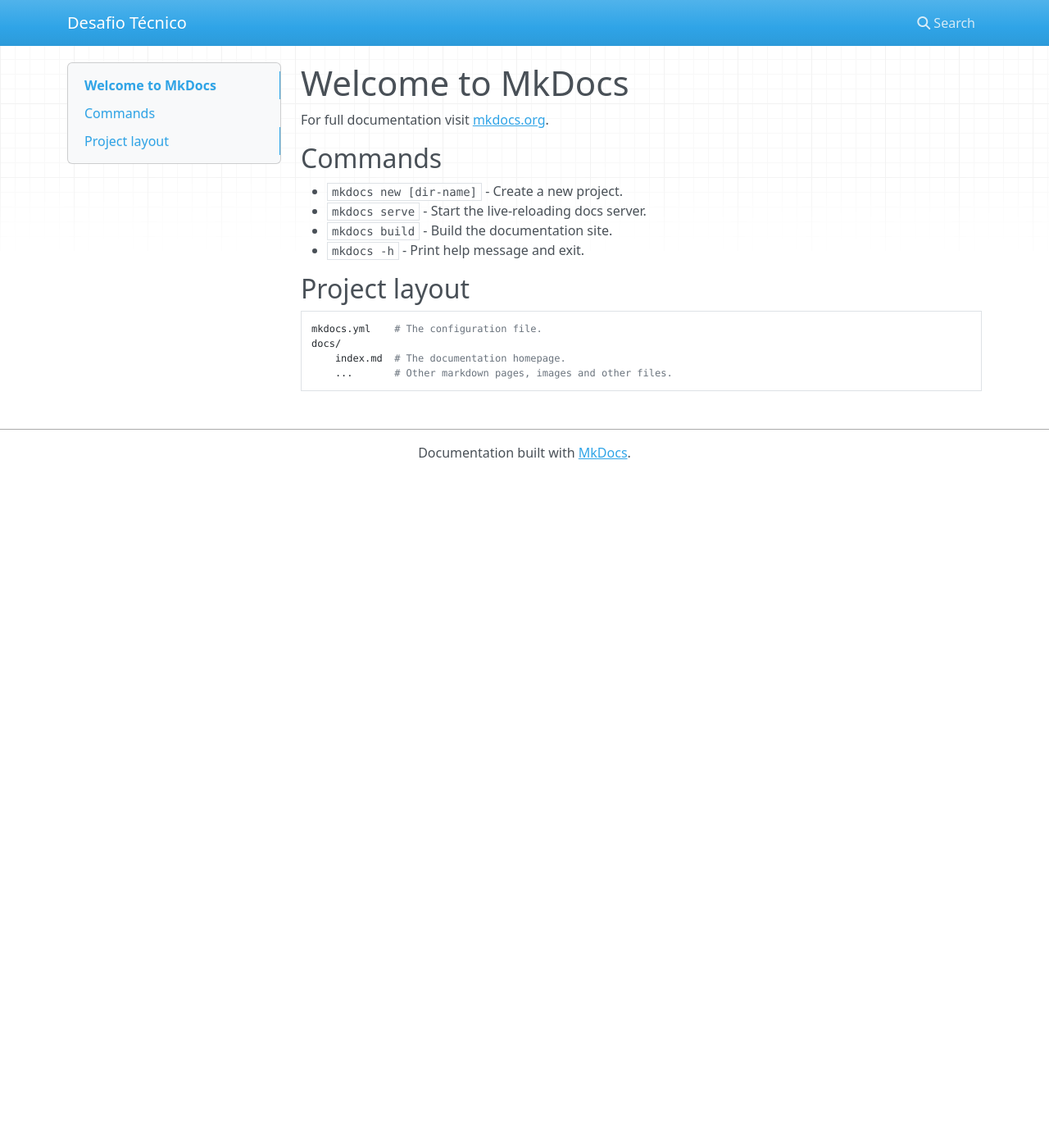
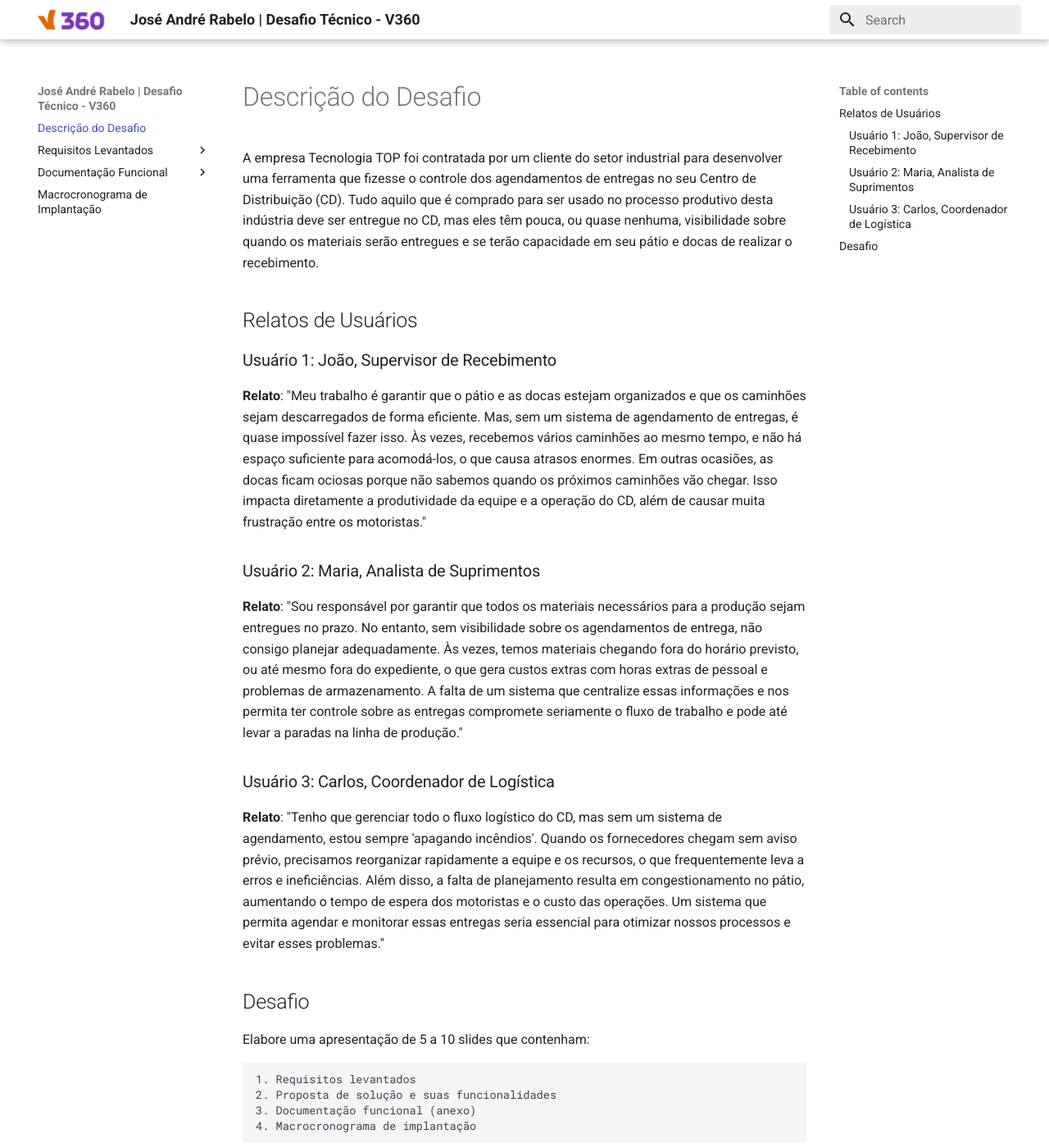
Before and after one commit to joseandre25/desafio-v360-2024, an MkDocs documentation site: the page built from docs/index.md, in a window 1280 px wide and 1400 px high. Shown: the whole window at 82% size. Built offline with MkDocs 1.6.1 and Material for MkDocs 9.7.7, drawn with Linux system fonts in a browser that asks for light colours; nearby versions of some CDN libraries; some of the changed text lies outside the part shown.

Commit message:
estrutura da documentação e descrição do desafio

```diff
--- a/docs/index.md
+++ b/docs/index.md
@@ -1,17 +1,26 @@
-# Welcome to MkDocs
+# Descrição do Desafio
 
-For full documentation visit [mkdocs.org](https://www.mkdocs.org).
+A empresa Tecnologia TOP foi contratada por um cliente do setor industrial para desenvolver uma ferramenta que fizesse o controle dos agendamentos de entregas no seu Centro de Distribuição (CD). Tudo aquilo que é comprado para ser usado no processo produtivo desta indústria deve ser entregue no CD, mas eles têm pouca, ou quase nenhuma, visibilidade sobre quando os materiais serão entregues e se terão capacidade em seu pátio e docas de realizar o recebimento.
 
-## Commands
+## Relatos de Usuários
 
-* `mkdocs new [dir-name]` - Create a new project.
-* `mkdocs serve` - Start the live-reloading docs server.
-* `mkdocs build` - Build the documentation site.
-* `mkdocs -h` - Print help message and exit.
+### Usuário 1: João, Supervisor de Recebimento
 
-## Project layout
+**Relato**: "Meu trabalho é garantir que o pátio e as docas estejam organizados e que os caminhões sejam descarregados de forma eficiente. Mas, sem um sistema de agendamento de entregas, é quase impossível fazer isso. Às vezes, recebemos vários caminhões ao mesmo tempo, e não há espaço suficiente para acomodá-los, o que causa atrasos enormes. Em outras ocasiões, as docas ficam ociosas porque não sabemos quando os próximos caminhões vão chegar. Isso impacta diretamente a produtividade da equipe e a operação do CD, além de causar muita frustração entre os motoristas."
 
-    mkdocs.yml    # The configuration file.
-    docs/
-        index.md  # The documentation homepage.
-        ...       # Other markdown pages, images and other files.
+### Usuário 2: Maria, Analista de Suprimentos
+
+**Relato**: "Sou responsável por garantir que todos os materiais necessários para a produção sejam entregues no prazo. No entanto, sem visibilidade sobre os agendamentos de entrega, não consigo planejar adequadamente. Às vezes, temos materiais chegando fora do horário previsto, ou até mesmo fora do expediente, o que gera custos extras com horas extras de pessoal e problemas de armazenamento. A falta de um sistema que centralize essas informações e nos permita ter controle sobre as entregas compromete seriamente o fluxo de trabalho e pode até levar a paradas na linha de produção."
+
+### Usuário 3: Carlos, Coordenador de Logística
+
+**Relato**: "Tenho que gerenciar todo o fluxo logístico do CD, mas sem um sistema de agendamento, estou sempre 'apagando incêndios'. Quando os fornecedores chegam sem aviso prévio, precisamos reorganizar rapidamente a equipe e os recursos, o que frequentemente leva a erros e ineficiências. Além disso, a falta de planejamento resulta em congestionamento no pátio, aumentando o tempo de espera dos motoristas e o custo das operações. Um sistema que permita agendar e monitorar essas entregas seria essencial para otimizar nossos processos e evitar esses problemas."
+
+## Desafio
+
+Elabore uma apresentação de 5 a 10 slides que contenham:
+
+    1. Requisitos levantados
+    2. Proposta de solução e suas funcionalidades
+    3. Documentação funcional (anexo)
+    4. Macrocronograma de implantação
--- /dev/null
+++ b/docs/macrocronograma/macrocronograma-implantacao.md
@@ -0,0 +1 @@
+# Macrocronograma de Implantação
--- /dev/null
+++ b/docs/requisitos/visao-de-produto.md
@@ -0,0 +1 @@
+# Visão de Produto
--- a/mkdocs.yml
+++ b/mkdocs.yml
@@ -1 +1,24 @@
-site_name: Desafio Técnico
+site_name: José André Rabelo | Desafio Técnico - V360
+theme:
+  name: "material"
+  icon:
+    repo: fontawesome/brands/git-alt
+  palette:
+    scheme: default
+    primary: white
+    accent: orange
+  font:
+    text: "Roboto"
+    code: "Roboto Mono"
+  favicon: assets/favicon.ico
+  logo: assets/logo.ico
+
+nav:
+  - Descrição do Desafio: index.md
+  - Requisitos Levantados:
+    - Visão de Produto: requisitos/visao-de-produto.md
+    - Requisitos Funcionais: requisitos/requisitos-funcionais.md
+    - Requisitos Não Funcionais: requisitos/requisitos-nao-funcionais.md
+  - Documentação Funcional:
+    - Anexo: documentacao-funcional/documentacao-anexo.md
+  - Macrocronograma de Implantação: macrocronograma/macrocronograma-implantacao.md
```
Also changed, not shown: README.md (+13 -1 lines), docs/documentacao-funcional/documentacao-anexo.md (added, +1 -0 lines), docs/requisitos/requisitos-funcionais.md (added, +1 -0 lines), docs/requisitos/requisitos-nao-funcionais.md (added, +1 -0 lines), docs/assets/favicon.ico (added), docs/assets/logo.ico (added).
